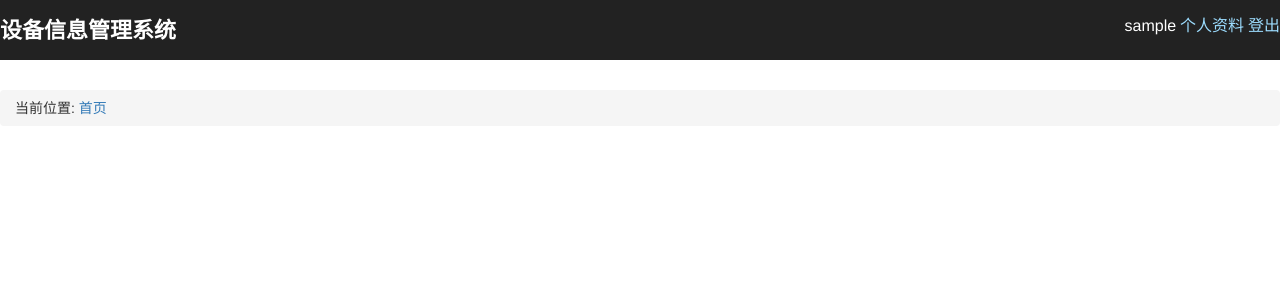
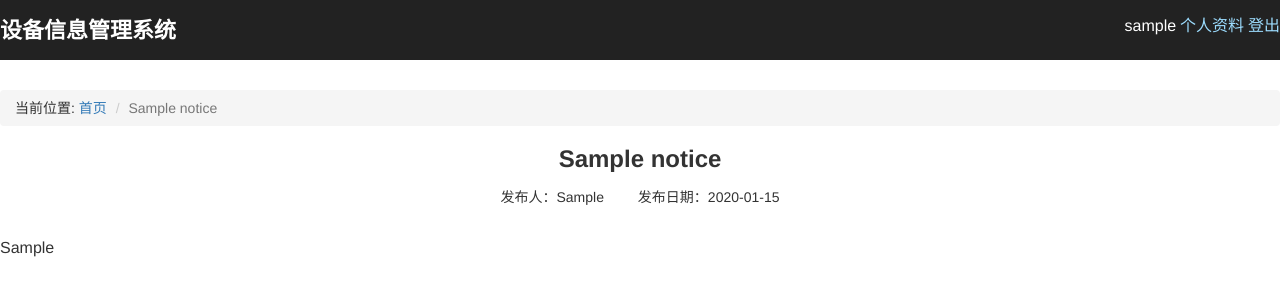
Before and after one commit to derek-s/devonlinemgmt, a Flask app: page /notice/1 in a window 1280 px wide. Shown: the top 300 px of the page. Run offline with Flask 2, Linux system fonts and the light colour scheme; a user stored in the database is signed in; tables that the repository leaves empty hold one stand-in row (values such as "Sample post"); some libraries are stand-ins or nearby versions.

Commit message:
add index notice page func/templates

```diff
--- a/static/css/style.css
+++ b/static/css/style.css
@@ -394,3 +394,39 @@ h1.admintitle {
     margin: 0;
     padding: 0;
 }
+
+.noticeblock {
+    width: 100%;
+}
+
+h1.noticename {
+    font-size: 24px;
+    text-align: center;
+    font-weight: bold
+}
+
+.noticemeta {
+    width: 100%;
+    text-align: center;
+    font-size: 14px;
+    margin-top: 15px;
+}
+
+.noticecont {
+    margin-top: 30px;
+    font-size: 16px;
+}
+
+.noticecuser,
+.noticecdate {
+    text-align: center;
+    display: inline;
+}
+
+.noticeuser {
+    margin-right: 30px;
+}
+
+.noticecdate {
+    margin-left: 30px;
+}
--- a/templates/notice.html
+++ b/templates/notice.html
@@ -1,12 +1,22 @@
-{% extends "base.html" %} {%import '_macros.html' as macros%} {% block title %}{{ noticename }} - 设备信息管理系统{% endblock %}{% block content -%} {% include "nav.html" %}
+{% extends "base.html" %} {%import '_macros.html' as macros%} {% block title %}{{ notice.articlename }} - 设备信息管理系统{% endblock %}{% block content -%} {% include "nav.html" %}
 <div id="content">
     <div id="bnavigation">
         <ol class="breadcrumb">
             <li>当前位置: <a href="{{url_for('indexview.index')}}">首页</a></li>
+            <li class="active">{{ notice.articlename }}</li>
         </ol>
     </div>
+    <div class="noticeblock">
+        <h1 class="noticename">{{ notice.articlename }}</h1>
+        <div class="noticemeta">
+            <p class="noticecuser">发布人：{{ notice.createuser }}</p>
+            <p class="noticecdate">发布日期：{{ notice.createdate }}</p>
+        </div>
+        <div class="noticecont">
+            {% autoescape false %} {{ notice.article }} {% endautoescape %}
 
-
+        </div>
+    </div>
 </div>
 
 {%- endblock -%}
--- a/views/index.py
+++ b/views/index.py
@@ -64,5 +64,6 @@ def indexnotice(id):
     :param id:
     :return:
     """
-    note = Dev_Note.query.filter(Dev_Note.id == id).all()
-    return render_template("notice.html")
+    note = Dev_Note.query.filter(Dev_Note.id == id).one()
+    print note
+    return render_template("notice.html", notice=note)
```
